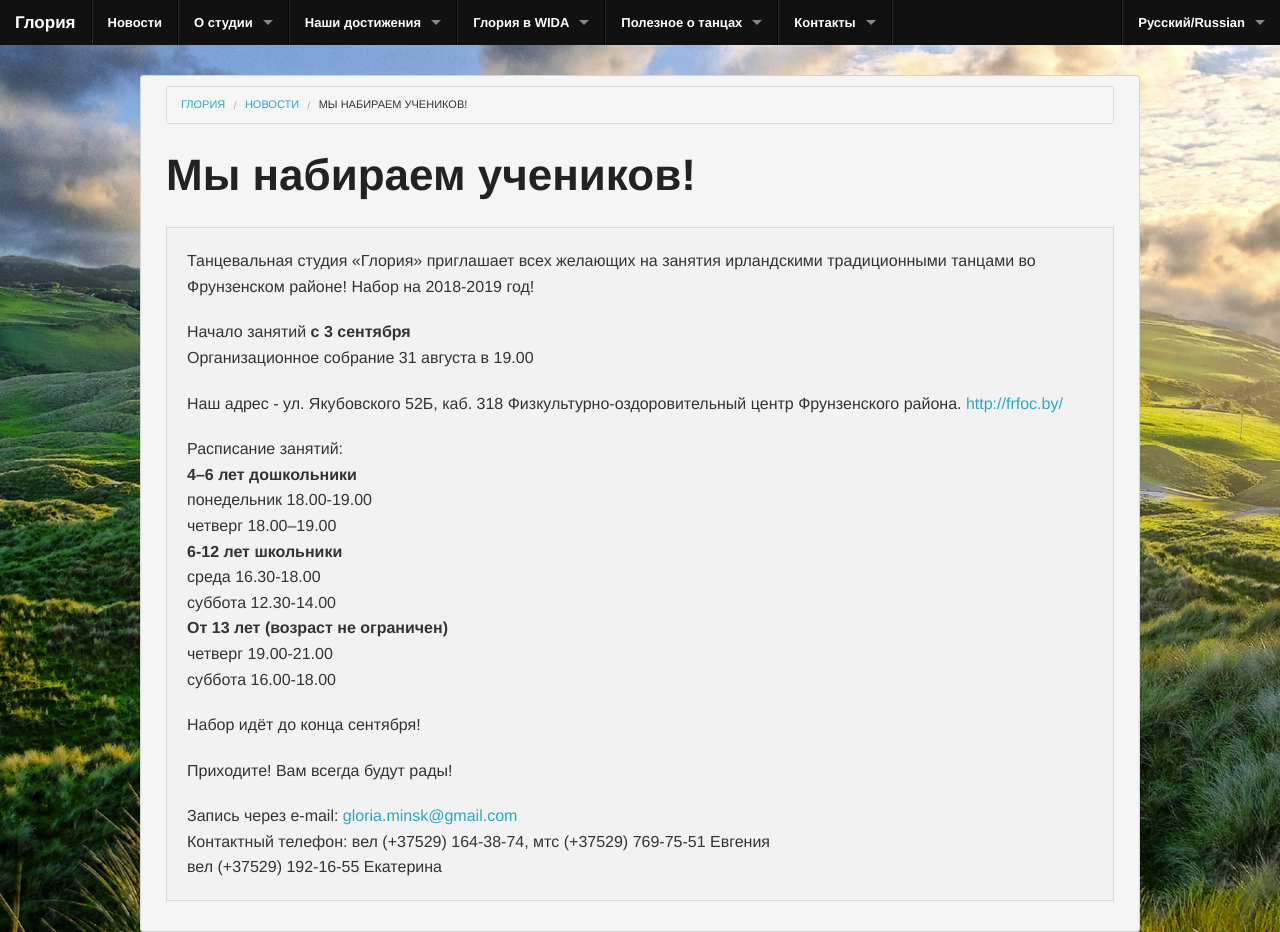
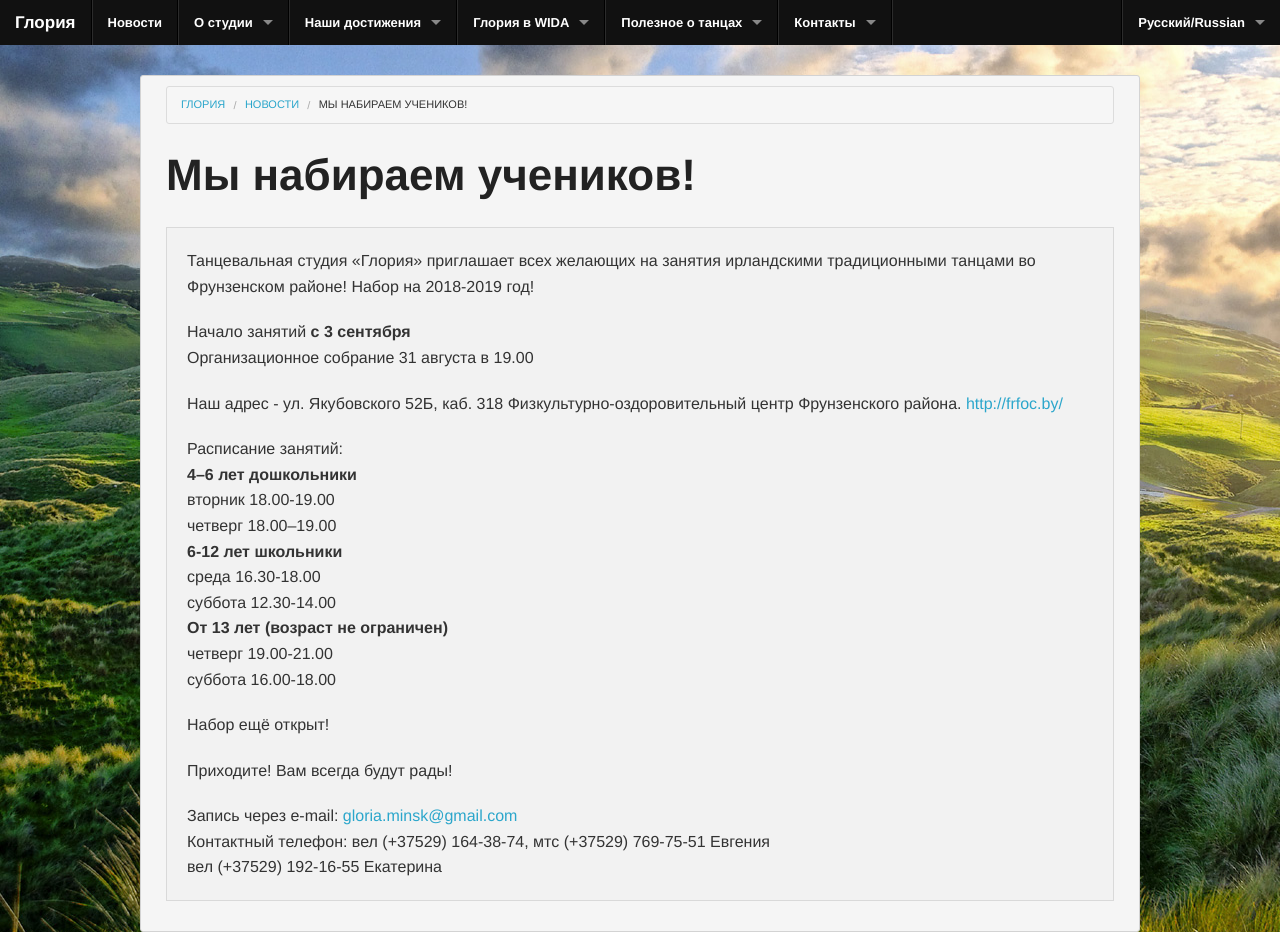
Before and after one commit to gloria-studio/gloria-studio.github.io, a Jekyll site: the page built from _posts/2015-08-26-we-recruit-studens.md, in a window 1280 px wide. Built offline with Jekyll 4.4.1, drawn with Linux system fonts in a browser that asks for light colours.

Commit message:
Update 2015-08-26-we-recruit-studens.md

```diff
--- a/_posts/2015-08-26-we-recruit-studens.md
+++ b/_posts/2015-08-26-we-recruit-studens.md
@@ -23,7 +23,7 @@ published: true
 
 Расписание занятий:
 **4--6 лет дошкольники**
-понедельник 18.00-19.00
+вторник     18.00-19.00
 четверг     18.00--19.00
 **6-12 лет школьники**
 среда       16.30-18.00
@@ -32,7 +32,7 @@ published: true
 четверг 19.00-21.00
 суббота 16.00-18.00
 
-Набор идёт до конца сентября!
+Набор ещё открыт!
 
 Приходите! Вам всегда будут рады!
 
```
